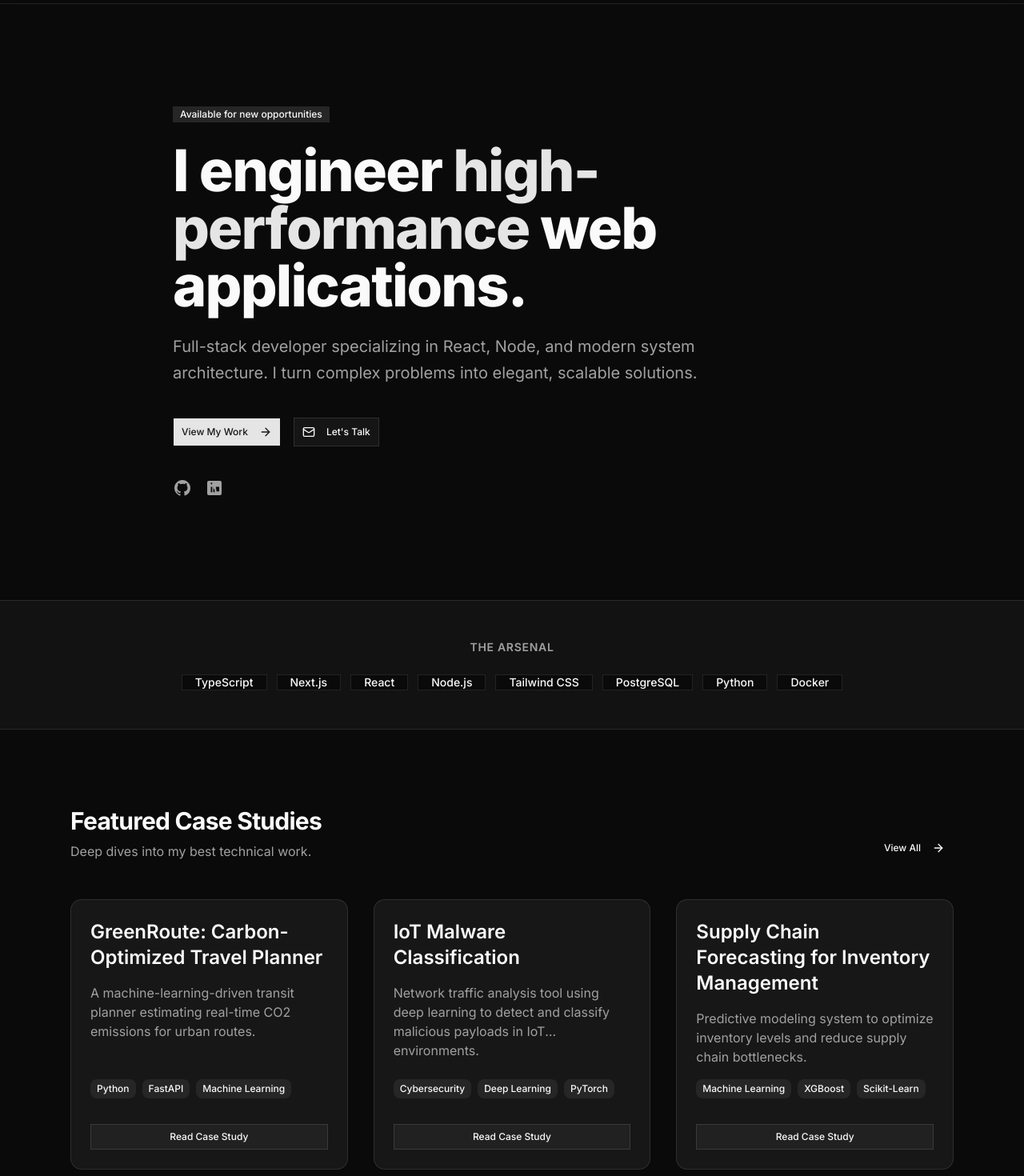
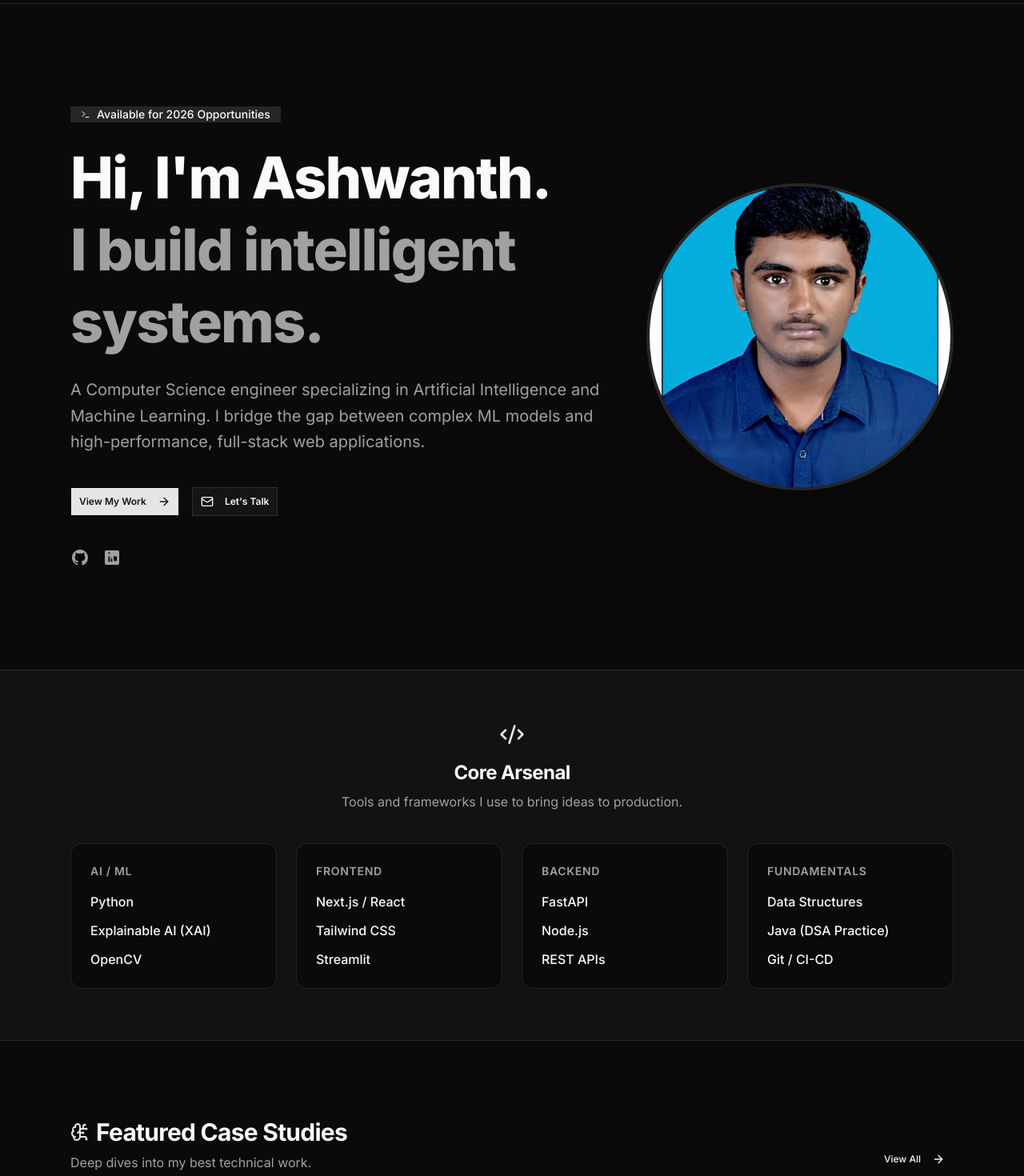
Before and after one commit to 007ash/My-Portfolio, a Next.js app: page / in a window 1280 px wide. Shown: the part 60-1530 px from the top of the page at 80% size. Built offline with nearby package versions, Linux system fonts and the light colour scheme.

Commit message:
updated Hero section

```diff
--- a/src/app/page.tsx
+++ b/src/app/page.tsx
@@ -1,5 +1,6 @@
 import Link from "next/link";
-import { ArrowRight, Mail } from "lucide-react";
+import Image from "next/image";
+import { ArrowRight, Mail, Terminal, Code2, BrainCircuit } from "lucide-react";
 import { getProjects } from "@/lib/projects";
 import { Button } from "@/components/ui/button";
 import { Badge } from "@/components/ui/badge";
@@ -8,32 +9,35 @@ export default function Home() {
   // Fetch our projects and filter only the ones marked as "featured"
   const featuredProjects = getProjects().filter((project) => project.featured).slice(0, 3);
 
-  // A simple array to map out your tech stack visually
-  const techStack = [
-    "TypeScript", "Next.js", "React", "Node.js", "Tailwind CSS", "PostgreSQL", "Python", "Docker"
-  ];
+  return (
+    <main className="flex flex-col min-h-screen pb-20">
 
-  return (
-    <main className="flex flex-col min-h-screen">
-      {/* 1. HERO SECTION */}
-      <section className="container mx-auto px-6 py-24 md:py-32 flex flex-col items-start text-left max-w-4xl">
-        <Badge variant="secondary" className="mb-6">
-          Available for new opportunities
+      {/* 1. HERO SECTION WITH IMAGE */}
+      <section className="container mx-auto px-6 py-20 md:py-32 flex flex-col-reverse md:flex-row items-center justify-between gap-12 max-w-6xl">
+
+        {/* Left Column: Text */}
+        <div className="flex flex-col items-start text-left max-w-2xl flex-1">
+          <Badge variant="secondary" className="mb-6 flex items-center gap-2 px-3 py-1 text-sm font-medium">
+            <Terminal className="h-4 w-4" />
+            <span>Available for 2026 Opportunities</span>
           </Badge>
-        <h1 className="text-5xl md:text-7xl font-extrabold tracking-tight mb-6">
-          I engineer <span className="text-primary">high-performance</span> web applications.
+
+          <h1 className="text-5xl md:text-7xl font-extrabold tracking-tight mb-6 leading-tight">
+            Hi, I'm Ashwanth. <br className="hidden md:block" />
+            <span className="text-muted-foreground">I build intelligent systems.</span>
           </h1>
-        <p className="text-xl text-muted-foreground mb-10 max-w-2xl leading-relaxed">
-          Full-stack developer specializing in React, Node, and modern system architecture.
-          I turn complex problems into elegant, scalable solutions.
+
+          <p className="text-xl text-muted-foreground mb-10 leading-relaxed">
+            A Computer Science engineer specializing in Artificial Intelligence and Machine Learning. I bridge the gap between complex ML models and high-performance, full-stack web applications.
           </p>
+
           <div className="flex flex-wrap gap-4">
-          <Button asChild size="lg">
+            <Button asChild size="lg" className="font-semibold">
               <Link href="/projects">
                 View My Work <ArrowRight className="ml-2 h-4 w-4" />
               </Link>
             </Button>
-          <Button asChild variant="outline" size="lg">
+            <Button asChild variant="outline" size="lg" className="font-semibold">
               <Link href="/contact">
                 <Mail className="mr-2 h-4 w-4" /> Let's Talk
               </Link>
@@ -42,33 +46,75 @@ export default function Home() {
 
           {/* Social Links */}
           <div className="flex gap-4 mt-10">
-          <Link href="https://github.com" target="_blank" className="text-muted-foreground hover:text-primary transition-colors">
+            <Link href="https://github.com/yourusername" target="_blank" className="text-muted-foreground hover:text-primary transition-colors">
               <svg xmlns="http://www.w3.org/2000/svg" viewBox="0 0 24 24" fill="currentColor" className="h-6 w-6">
                 <path d="M12 2C6.48 2 2 6.48 2 12c0 4.42 2.87 8.17 6.84 9.49.5.09.68-.22.68-.48 0-.24-.01-.87-.01-1.71-2.78.6-3.37-1.34-3.37-1.34-.45-1.16-1.11-1.47-1.11-1.47-.91-.62.07-.61.07-.61 1.01.07 1.54 1.04 1.54 1.04.9 1.54 2.36 1.1 2.94.84.09-.66.35-1.1.63-1.35-2.22-.25-4.56-1.11-4.56-4.94 0-1.09.39-1.98 1.03-2.68-.1-.25-.45-1.27.1-2.65 0 0 .84-.27 2.75 1.02A9.56 9.56 0 0 1 12 6.8c.85.004 1.71.115 2.51.34 1.91-1.29 2.75-1.02 2.75-1.02.55 1.38.2 2.4.1 2.65.64.7 1.03 1.59 1.03 2.68 0 3.84-2.34 4.69-4.57 4.94.36.31.68.92.68 1.85 0 1.33-.01 2.4-.01 2.72 0 .27.18.58.69.48A10.01 10.01 0 0 0 22 12c0-5.52-4.48-10-10-10z" />
               </svg>
               <span className="sr-only">GitHub</span>
             </Link>
-          <Link href="https://linkedin.com" target="_blank" className="text-muted-foreground hover:text-primary transition-colors">
+            <Link href="https://linkedin.com/in/yourusername" target="_blank" className="text-muted-foreground hover:text-primary transition-colors">
               <svg xmlns="http://www.w3.org/2000/svg" viewBox="0 0 24 24" fill="currentColor" className="h-6 w-6">
                 <path d="M19 3A2 2 0 0 1 21 5v14a2 2 0 0 1-2 2H5a2 2 0 0 1-2-2V5a2 2 0 0 1 2-2h14Zm-9.75 7.5H7.5v6.75h1.75V10.5Zm-.88-3.12a1.01 1.01 0 1 0 .01-2.02 1.01 1.01 0 0 0-.01 2.02Zm7.13 3.12h-1.67v1.04c0 .99-.02 2.26-1.38 2.26-1.38 0-1.59-1.08-1.59-2.19V10.5H10.6v6.75h1.75v-3.37c0-.18.01-.36.07-.49.15-.36.48-.73 1.04-.73.73 0 .99.55.99 1.36v2.23H18V10.5Z" />
               </svg>
               <span className="sr-only">LinkedIn</span>
             </Link>
           </div>
+        </div>
+
+        {/* Right Column: Image */}
+        <div className="relative w-64 h-64 md:w-80 md:h-80 lg:w-96 lg:h-96 shrink-0 rounded-full overflow-hidden border-4 border-muted shadow-2xl mb-10 md:mb-0">
+          <Image
+            src="/profile.jpg"
+            alt="Ashwanth Senthilkumar"
+            fill
+            className="object-cover"
+            priority
+          />
+        </div>
       </section>
 
-      {/* 2. TECH STACK SECTION */}
+      {/* 2. TECH STACK SECTION (Categorized for clarity) */}
       <section className="border-y bg-muted/30">
-        <div className="container mx-auto px-6 py-12 max-w-5xl">
-          <p className="text-sm font-semibold text-muted-foreground uppercase tracking-wider mb-6 text-center">
-            The Arsenal
-          </p>
-          <div className="flex flex-wrap justify-center gap-3">
-            {techStack.map((tech) => (
-              <Badge key={tech} variant="outline" className="text-sm py-1.5 px-4 bg-background">
-                {tech}
-              </Badge>
-            ))}
+        <div className="container mx-auto px-6 py-16 max-w-6xl">
+          <div className="flex flex-col items-center mb-10 text-center">
+            <Code2 className="h-8 w-8 text-primary mb-4" />
+            <h2 className="text-2xl font-bold tracking-tight">Core Arsenal</h2>
+            <p className="text-muted-foreground mt-2">Tools and frameworks I use to bring ideas to production.</p>
+          </div>
+
+          <div className="grid grid-cols-1 sm:grid-cols-2 md:grid-cols-4 gap-6">
+            <div className="p-6 border rounded-xl bg-background shadow-sm">
+              <h3 className="font-semibold mb-4 text-sm text-muted-foreground uppercase tracking-wider">AI / ML</h3>
+              <ul className="flex flex-col gap-3 font-medium">
+                <li>Python</li>
+                <li>Explainable AI (XAI)</li>
+                <li>OpenCV</li>
+              </ul>
+            </div>
+            <div className="p-6 border rounded-xl bg-background shadow-sm">
+              <h3 className="font-semibold mb-4 text-sm text-muted-foreground uppercase tracking-wider">Frontend</h3>
+              <ul className="flex flex-col gap-3 font-medium">
+                <li>Next.js / React</li>
+                <li>Tailwind CSS</li>
+                <li>Streamlit</li>
+              </ul>
+            </div>
+            <div className="p-6 border rounded-xl bg-background shadow-sm">
+              <h3 className="font-semibold mb-4 text-sm text-muted-foreground uppercase tracking-wider">Backend</h3>
+              <ul className="flex flex-col gap-3 font-medium">
+                <li>FastAPI</li>
+                <li>Node.js</li>
+                <li>REST APIs</li>
+              </ul>
+            </div>
+            <div className="p-6 border rounded-xl bg-background shadow-sm">
+              <h3 className="font-semibold mb-4 text-sm text-muted-foreground uppercase tracking-wider">Fundamentals</h3>
+              <ul className="flex flex-col gap-3 font-medium">
+                <li>Data Structures</li>
+                <li>Java (DSA Practice)</li>
+                <li>Git / CI-CD</li>
+              </ul>
+            </div>
           </div>
         </div>
       </section>
@@ -77,7 +123,10 @@ export default function Home() {
       <section className="container mx-auto px-6 py-24 max-w-6xl">
         <div className="flex justify-between items-end mb-12">
           <div>
-            <h2 className="text-3xl font-bold tracking-tight mb-2">Featured Case Studies</h2>
+            <div className="flex items-center gap-2 mb-2">
+              <BrainCircuit className="h-6 w-6 text-primary" />
+              <h2 className="text-3xl font-bold tracking-tight">Featured Case Studies</h2>
+            </div>
             <p className="text-muted-foreground">Deep dives into my best technical work.</p>
           </div>
           <Button asChild variant="ghost" className="hidden sm:flex">
@@ -88,8 +137,9 @@ export default function Home() {
         </div>
 
         <div className="grid grid-cols-1 md:grid-cols-2 lg:grid-cols-3 gap-8">
-          {featuredProjects.map((project) => (
-            <div key={project.slug} className="group border rounded-xl p-6 flex flex-col gap-4 bg-card hover:border-primary transition-colors">
+          {featuredProjects.length > 0 ? (
+            featuredProjects.map((project) => (
+              <div key={project.slug} className="group border rounded-xl p-6 flex flex-col gap-4 bg-card hover:border-primary transition-colors h-full">
                 <h3 className="text-2xl font-semibold group-hover:text-primary transition-colors">
                   {project.title}
                 </h3>
@@ -103,13 +153,18 @@ export default function Home() {
                     </span>
                   ))}
                 </div>
-              <Button asChild variant="outline" className="w-full">
+                <Button asChild variant="outline" className="w-full mt-auto">
                   <Link href={`/projects/${project.slug}`}>
                     Read Case Study
                   </Link>
                 </Button>
               </div>
-          ))}
+            ))
+          ) : (
+            <div className="col-span-full border border-dashed rounded-xl p-12 text-center text-muted-foreground">
+              No featured projects found. Add `featured: true` to your MDX files.
+            </div>
+          )}
         </div>
 
         {/* Mobile View All Button */}
```
Also changed, not shown: public/profile.jpg (added). Lines whose indentation alone changed are shown as unchanged.
